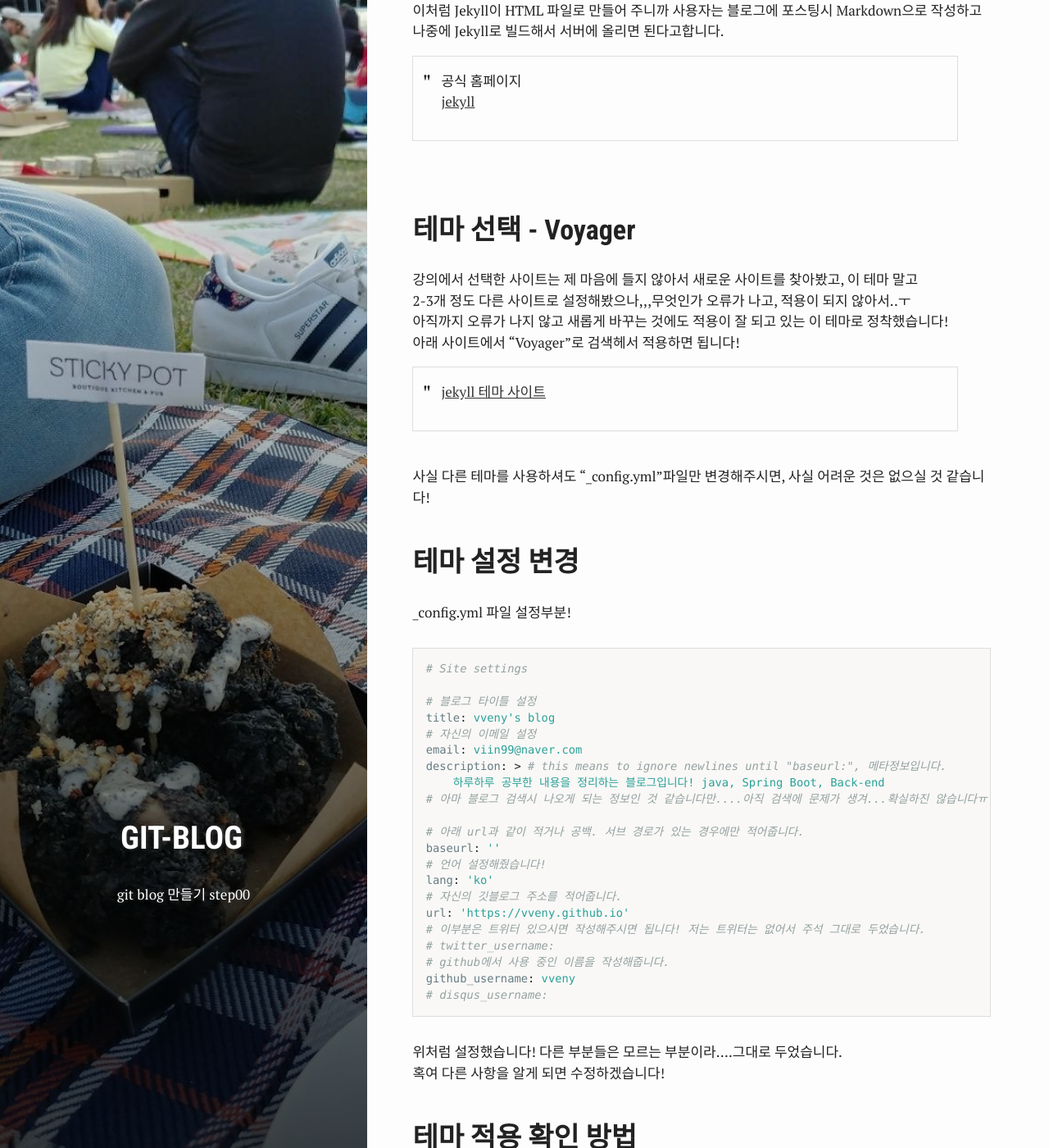
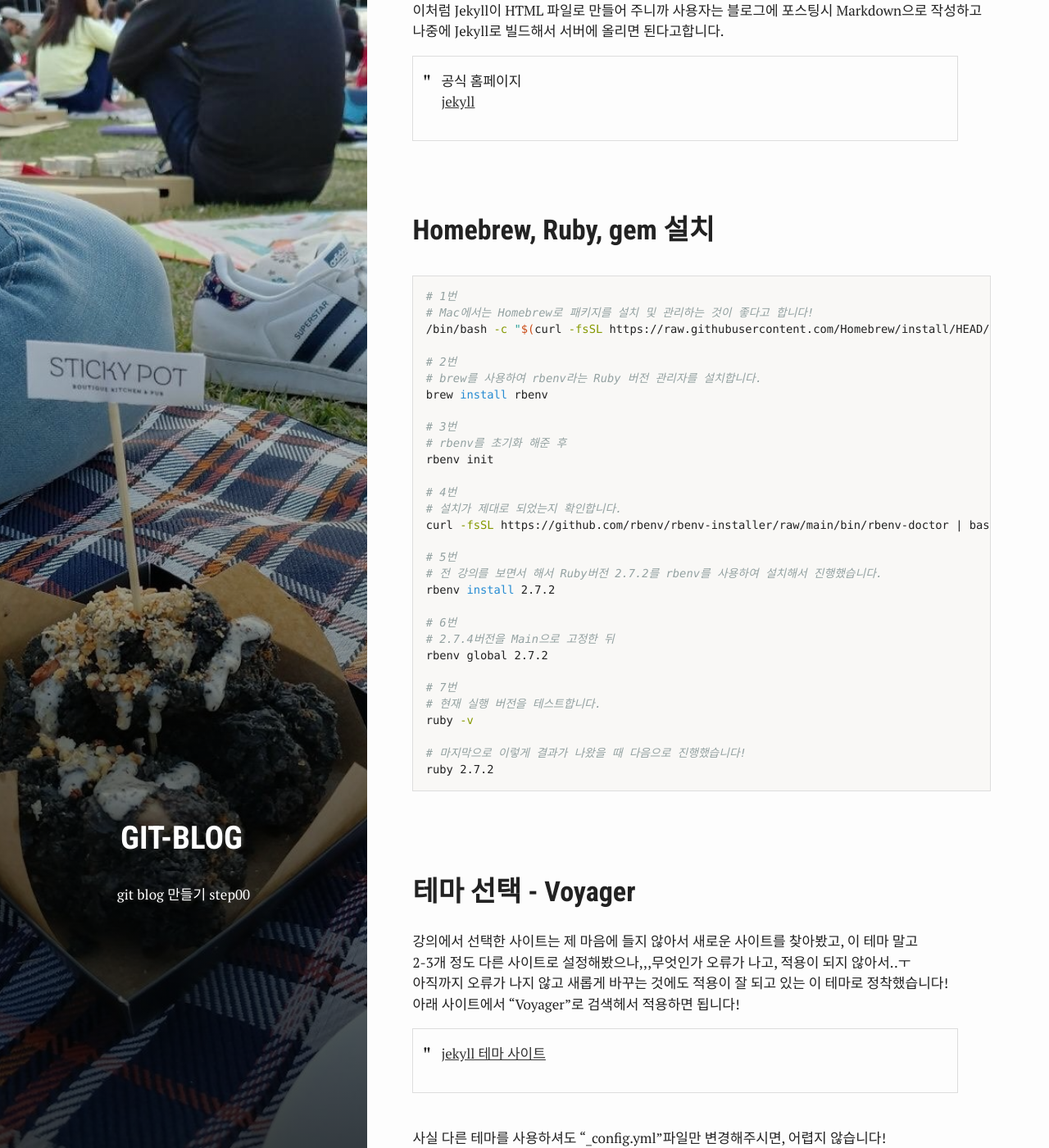
Before and after one commit to hyevin-Kim/hyevin-Kim.github.io, a Jekyll site: the page built from _posts/2022-03-01-git-blog.md, in a window 1280 px wide and 1400 px high, scrolled down 785 px. Shown: the whole window at 82% size. Built offline with Jekyll 4.4.1, drawn with Linux system fonts in a browser that asks for light colours; some web fonts are replaced; some of the changed text lies outside the part shown.

Commit message:
검색....제발 되자

```diff
--- a/_posts/2022-03-01-git-blog.md
+++ b/_posts/2022-03-01-git-blog.md
@@ -33,6 +33,41 @@ github 레파지토리 만드는 것까지 작성하진 않았습니다😆
 
 <br><br>
 
+# Homebrew, Ruby, gem 설치
+~~~bash
+# 1번
+# Mac에서는 Homebrew로 패키지를 설치 및 관리하는 것이 좋다고 합니다!
+/bin/bash -c "$(curl -fsSL https://raw.githubusercontent.com/Homebrew/install/HEAD/install.sh)"
+
+# 2번
+# brew를 사용하여 rbenv라는 Ruby 버전 관리자를 설치합니다.
+brew install rbenv
+
+# 3번
+# rbenv를 초기화 해준 후
+rbenv init
+
+# 4번
+# 설치가 제대로 되었는지 확인합니다.
+curl -fsSL https://github.com/rbenv/rbenv-installer/raw/main/bin/rbenv-doctor | bash
+
+# 5번
+# 전 강의를 보면서 해서 Ruby버전 2.7.2를 rbenv를 사용하여 설치해서 진행했습니다.
+rbenv install 2.7.2
+
+# 6번
+# 2.7.4버전을 Main으로 고정한 뒤
+rbenv global 2.7.2
+
+# 7번
+# 현재 실행 버전을 테스트합니다.
+ruby -v
+
+# 마지막으로 이렇게 결과가 나왔을 때 다음으로 진행했습니다!
+ruby 2.7.2
+~~~
+<br><br>
+
 # 테마 선택 - Voyager
 강의에서 선택한 사이트는 제 마음에 들지 않아서 새로운 사이트를 찾아봤고, 이 테마 말고<br>
 2-3개 정도 다른 사이트로 설정해봤으나,,,무엇인가 오류가 나고, 적용이 되지 않아서..ㅜ<br>
@@ -41,7 +76,7 @@ github 레파지토리 만드는 것까지 작성하진 않았습니다😆
 > [jekyll 테마 사이트](http://jekyllthemes.org/)
 
 <br>
-사실 다른 테마를 사용하셔도 "_config.yml"파일만 변경해주시면, 사실 어려운 것은 없으실 것 같습니다!
+사실 다른 테마를 사용하셔도 "_config.yml"파일만 변경해주시면, 어렵지 않습니다!
 <br><br>
 
 # 테마 설정 변경
@@ -74,35 +109,38 @@ github_username: vveny
 <br><br>
 
 # 테마 적용 확인 방법
+vscode로 진행했기에 프로그램을 열고, 자신의 블로그 root폴더로 가줍니다.<br>
+![01](/assets/images/gitblog/22-03-02/01.png)
+터미널을 열고 아래 명령어를 순서대로 입력해줍니다.<br>
 ~~~bash
 # 1번
-# Mac에서는 Homebrew로 패키지를 설치 및 관리하는 것이 좋다고 합니다!
-/bin/bash -c "$(curl -fsSL https://raw.githubusercontent.com/Homebrew/install/HEAD/install.sh)"
+gem install bundler jekyll minima jekyll-feed tzinfo-data rdiscount
 
 # 2번
-# brew를 사용하여 rbenv라는 Ruby 버전 관리자를 설치합니다.
-brew install rbenv
+bundle install
 
 # 3번
-# rbenv를 초기화 해준 후
-rbenv init
+bundle update
 
 # 4번
-# 설치가 제대로 되었는지 확인합니다.
-curl -fsSL https://github.com/rbenv/rbenv-installer/raw/main/bin/rbenv-doctor | bash
+bundle exec jekyll serve
+~~~
 
-# 5번
-# 전 강의를 보면서 해서 Ruby버전 2.7.2를 rbenv를 사용하여 설치해서 진행했습니다.
-rbenv install 2.7.2
+#### 오류...
+위의 방법대로 설치하다가 오류가 나서 푸른쿠우님 [블로그](https://choijaegwon.github.io/githubblog/GithubBlog1/)를 보면서 다시 설치했습니다ㅜ
+무슨 오류인지는 다시 정리하겠습니다! 검색해도 찾기 힘들어서....많이 슬펐던...<br>
+물론 아예 삭제하고 새로운 파일에다가 재설치하니 잘 작동했습니다! ^ㅁ^ <br>
+설치를 잘못했던 건지 아니면 진짜 무슨 오류였던 건지는 새로운 파일에 다시 설치해보고 수정하겠습니다!!
 
-# 6번
-# 2.7.4버전을 Main으로 고정한 뒤
-rbenv global 2.7.2
+<br>
+3번 명령어 실행시
+> _plugins, _site, .jekyll-cache, .sass-cache
 
-# 7번
-# 현재 실행 버전을 테스트합니다.
-ruby -v
+위의 파일이 생성되면 성공입니다!👏<br>
+아래에 있는 사진처럼 다 나오는 건 아니고, 위의 파일들이 대략적으로 생성되면 됩니다!
+<br>
 
-# 마지막으로 이렇게 결과가 나왔을 때 다음으로 진행했습니다!
-ruby 2.7.2
-~~~
+![02](/assets/images/gitblog/22-03-02/02.png)
+<br>
+결과적으로 4번 명령어를 실행하게 되면 아래 사진에 보이는 것 처럼 터미널에 나올 겁니다.<br>
+그러면 링크 따라가기로 실행하시면 실시간으로 블로그를 보실 수 있습니다!<br>
```
Also changed, not shown: other parts of _posts/2022-03-01-git-blog.md (+1 -1 lines), assets/images/gitblog/22-03-02/01.png (added), assets/images/gitblog/22-03-02/02.png (added), 12 other files.
